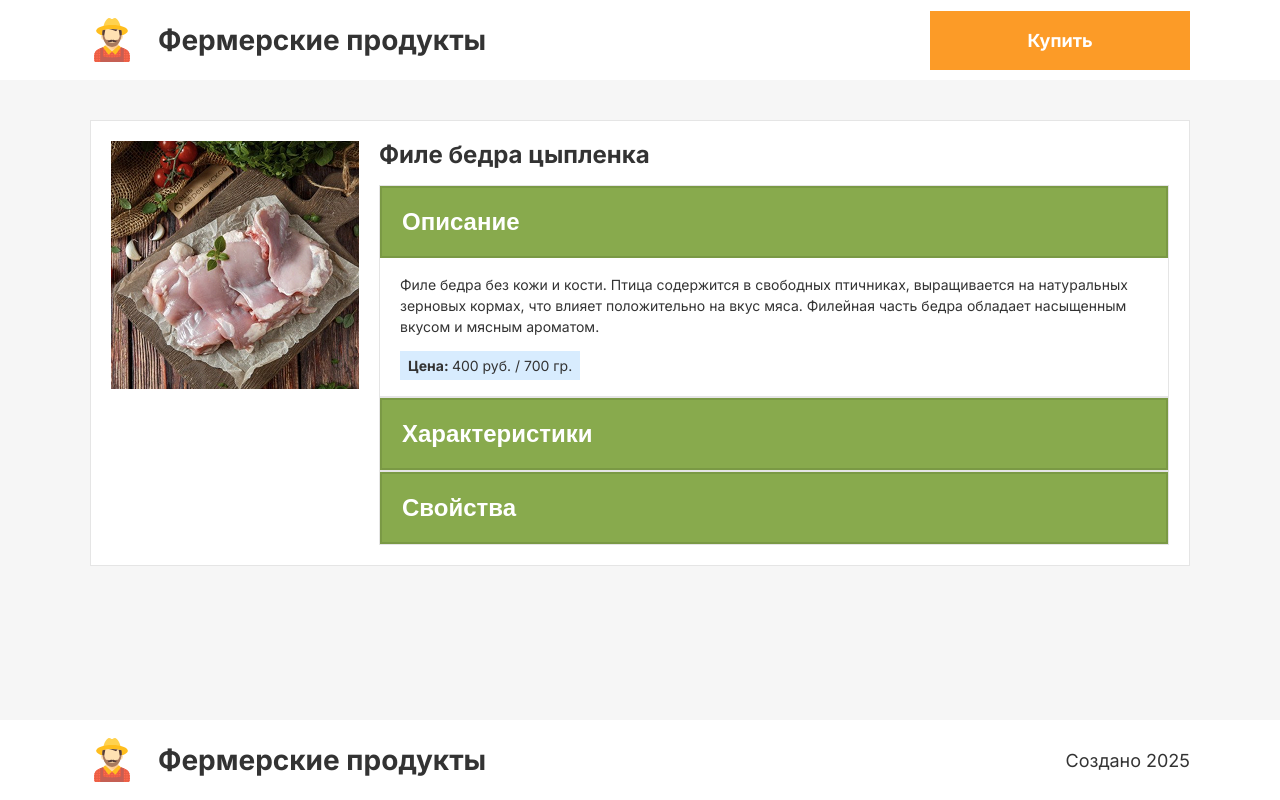
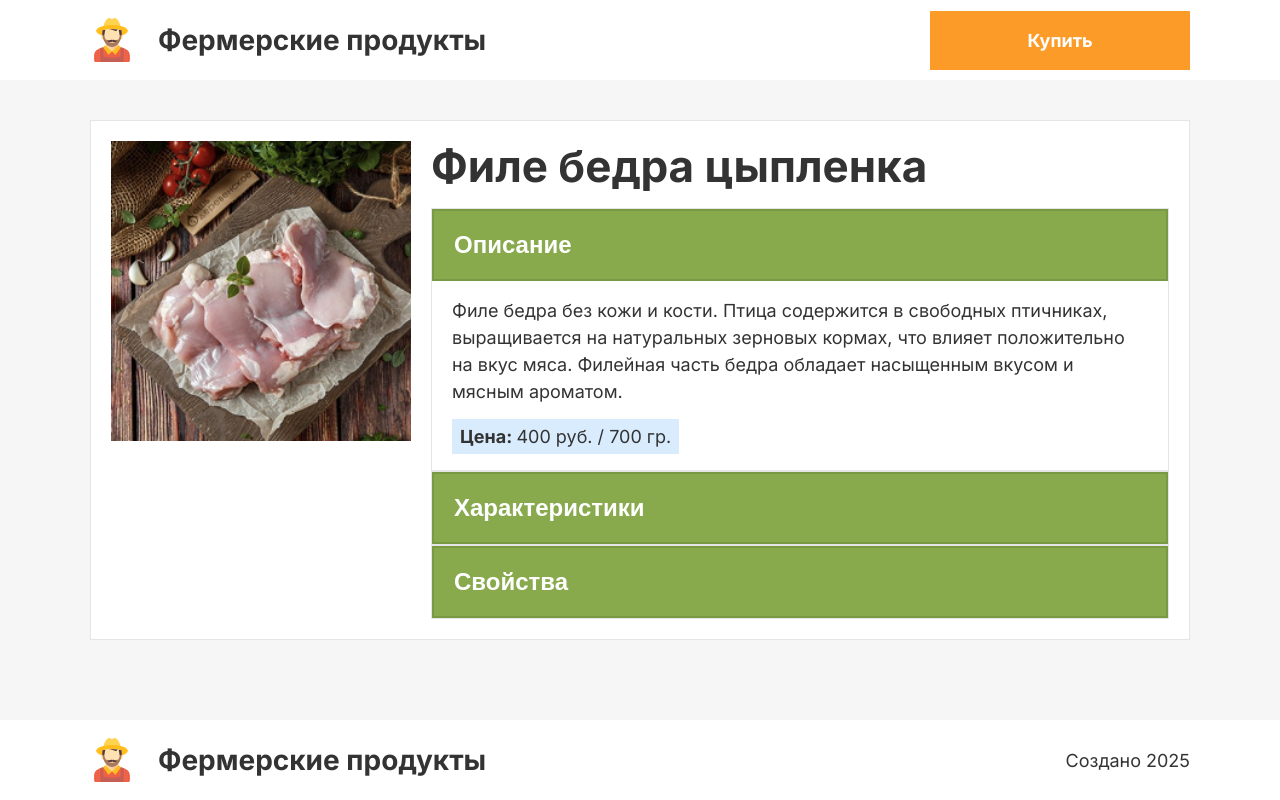
Before and after one commit to vikkont79/farm-products-shop, a React (Vite) app: page / in a window 1280 px wide. Built offline with nearby package versions, Linux system fonts and the light colour scheme.

Commit message:
Создал контекст для управления отображением и стилями компонента ProductCard в зависимости от его нахождения

```diff
--- a/src/app/styles/App.js
+++ b/src/app/styles/App.js
@@ -10,6 +10,12 @@ const GlobalStyle = createGlobalStyle`
 .visually-hidden {
   position: absolute;
   scale: 0;
+}
+
+img {
+  max-width: 100%;
+  height: auto;
+  object-fit: contain;
 }
 
 html {
--- /dev/null
+++ b/src/widgets/product-card/lib/PageContext/PageContext.jsx
@@ -0,0 +1,17 @@
+import { createContext } from 'react';
+import { ThemeProvider } from 'styled-components';
+
+const PageContext = createContext();
+
+const PageProvider = ({ children, isPage }) => {
+  const theme = { isPage }
+  return (
+    <PageContext.Provider value={isPage}>
+      <ThemeProvider theme={theme}>
+        {children}
+      </ThemeProvider>
+    </PageContext.Provider>
+  );
+};
+
+export { PageProvider, PageContext };
--- /dev/null
+++ b/src/widgets/product-card/lib/PageContext/usePageContext.js
@@ -0,0 +1,6 @@
+import { useContext } from 'react';
+import { PageContext } from './PageContext';
+
+const usePageContext = () => useContext(PageContext);
+
+export { usePageContext };
--- /dev/null
+++ b/src/widgets/product-card/lib/index.js
@@ -0,0 +1,2 @@
+export { PageProvider } from './PageContext/PageContext';
+export { usePageContext } from './PageContext/usePageContext';
--- a/src/widgets/product-card/ui/Accordion/styles.js
+++ b/src/widgets/product-card/ui/Accordion/styles.js
@@ -36,6 +36,7 @@ const ItemButton = styled.button`
   &:hover,
   &:focus-visible {
     scale: 1.01;
+    transition: 0.1 s;
   }
 
   &:focus-visible {
--- a/src/widgets/product-card/ui/ProductCard/ProductCard.jsx
+++ b/src/widgets/product-card/ui/ProductCard/ProductCard.jsx
@@ -5,6 +5,7 @@ import { Description } from '../Description/Description';
 import { Specifications } from '../Specifications/Specifications';
 import { Properties } from '../Properties/Properties';
 import { Accordion } from '../Accordion/Accordion';
+import { PageProvider } from '../../lib';
 
 function ProductCard({ title, image, description, specifications, properties, isPage }) {
 
@@ -27,17 +28,19 @@ function ProductCard({ title, image, description, specifications, properties, is
   ].filter(Boolean);
 
   return (
+    <PageProvider isPage={isPage}>
       <StyledCard>
         <CardLink href='#'>
           <CardImage src={image} alt={title} width={248} height={248} />
         </CardLink>
         <CardContent>
           <CardLink href='#'>
-          <CardTitle size={TitleSize.SMALL}>{title}</CardTitle>
+            <CardTitle size={isPage ? TitleSize.BIG : TitleSize.SMALL}>{title}</CardTitle>
           </CardLink>
-        {isPage ? <Accordion items={items} /> :  <Tabs tabs={items} />}
+          {isPage ? <Accordion items={items} /> : <Tabs tabs={items} />}
         </CardContent>
       </StyledCard>
+    </PageProvider>
   )
 };
 
--- a/src/widgets/product-card/ui/ProductCard/styles.js
+++ b/src/widgets/product-card/ui/ProductCard/styles.js
@@ -24,11 +24,12 @@ const CardLink = styled.a`
 
 const CardImage = styled.img`
   display: block;
+  min-inline-size: ${(props) => (props.theme.isPage ? "300px" : "248px")};
 `;
 
 const CardContent = styled.div`
  text-align: start;
- font-size: 14px;
+ font-size: ${(props) => (props.theme.isPage ? "18px" :  "14px")};
 `;
 
 const CardTitle = styled(Title)`
```
Lines whose indentation alone changed are shown as unchanged.
